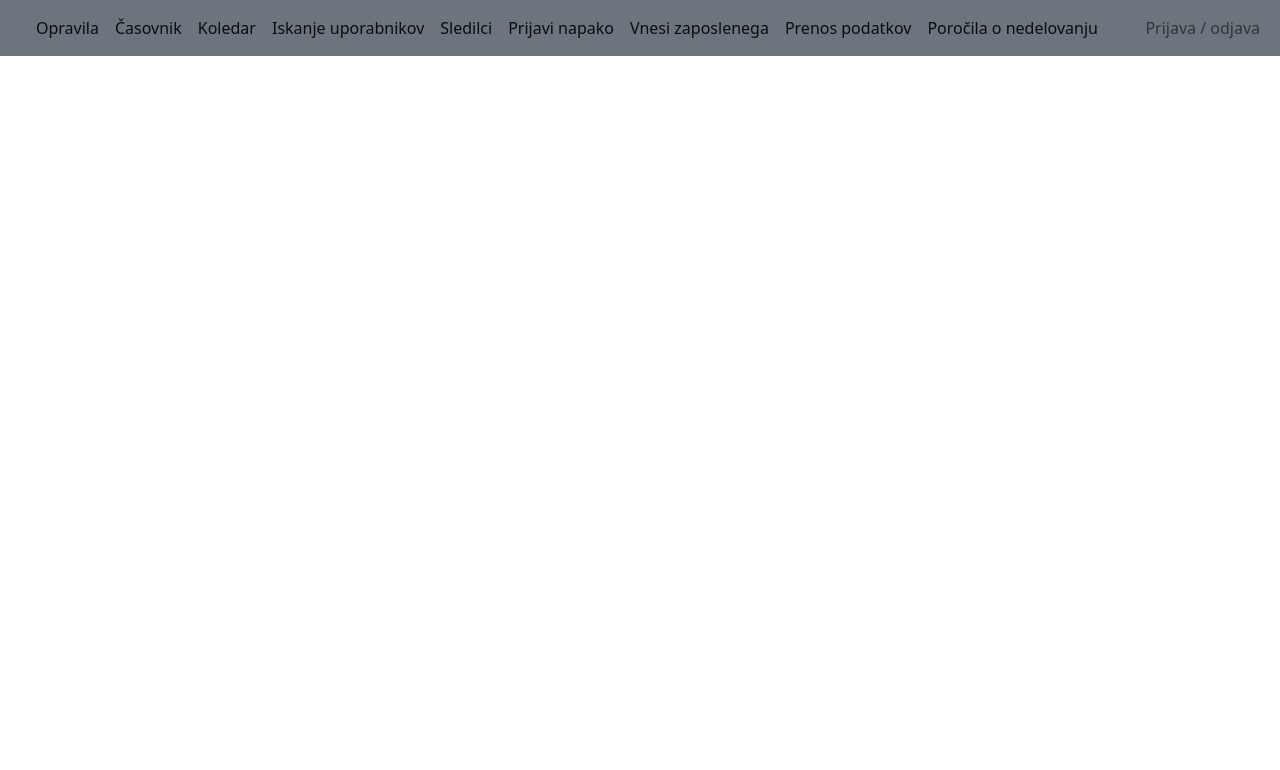
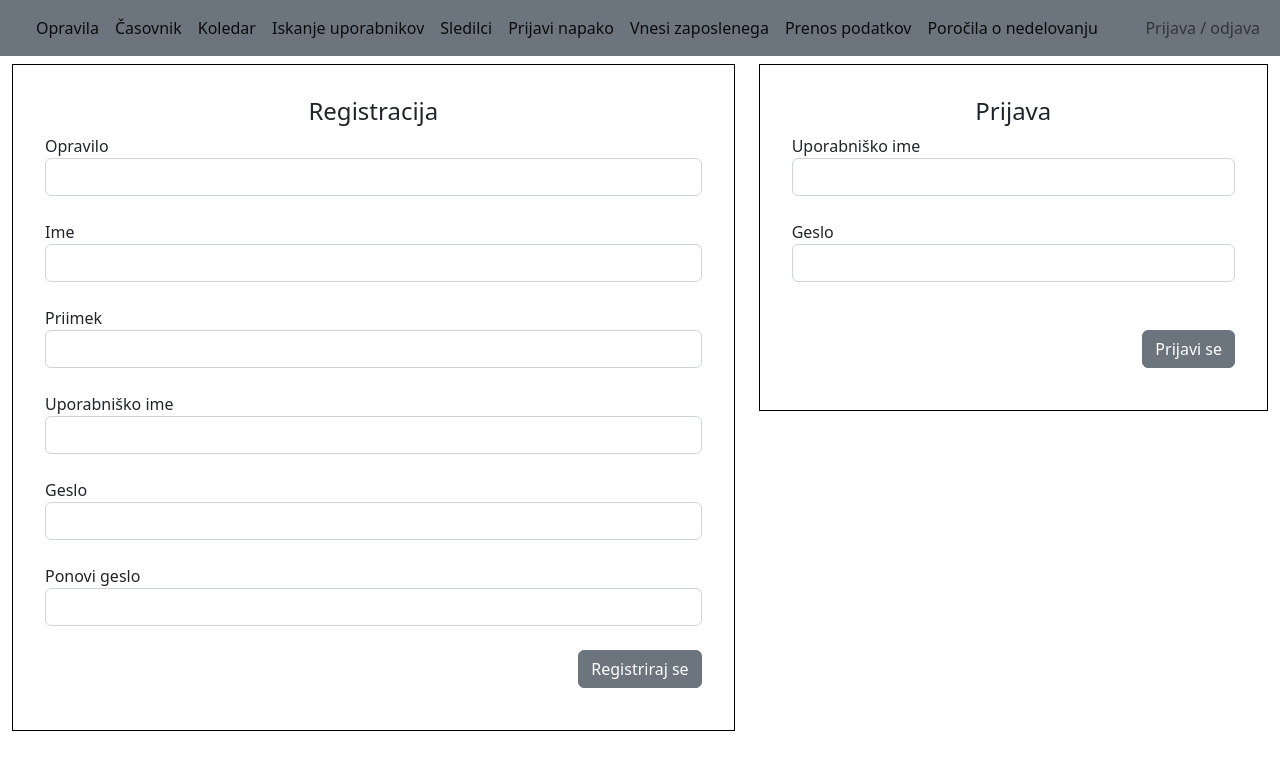
Before and after one commit to juremrzek/ProductivityApp, a Vue app in the folder src/client/: page /prijava in a window 1280 px wide. Shown: the top 770 px of the page. Built offline with nearby package versions, Linux system fonts and the light colour scheme.

Commit message:
add authorization window

```diff
--- /dev/null
+++ b/src/client/src/components/auth/LoginForm.vue
@@ -0,0 +1,45 @@
+<template>
+  <div class="container form">
+    <h4 class="text-center">Prijava</h4>
+    <div class="form-group">
+      <label for="exampleInputEmail1">Uporabniško ime</label>
+      <input class="form-control" v-model="name" />
+    </div>
+    <br />
+    <div class="form-group">
+      <label for="exampleInputEmail1">Geslo</label>
+      <input type="password" class="form-control" v-model="password" />
+    </div>
+    <br />
+    <br />
+    <button
+      type="submit"
+      class="btn btn-secondary float-end"
+      @click.prevent="$emit('prijava', { name: name, password: password })"
+    >
+      Prijavi se
+    </button>
+    <br />
+    <br />
+  </div>
+</template>
+
+<script>
+export default {
+  data() {
+    return {
+      name: "",
+      password: "",
+    }
+  },
+  emits: ["prijava"],
+}
+</script>
+
+<style scoped>
+.form {
+  margin-top: 0.5rem;
+  padding: 2rem;
+  border: 1px solid black;
+}
+</style>
--- /dev/null
+++ b/src/client/src/components/auth/RegisterForm.vue
@@ -0,0 +1,48 @@
+<template>
+  <div class="container form">
+    <h4 class="text-center">Registracija</h4>
+    <div class="form-group">
+      <label for="exampleInputEmail1">Opravilo</label>
+      <input class="form-control" />
+    </div>
+    <br />
+    <div class="form-group">
+      <label for="exampleInputEmail1">Ime </label>
+      <input class="form-control" />
+    </div>
+    <br />
+    <div class="form-group">
+      <label for="exampleInputEmail1">Priimek</label>
+      <input class="form-control" />
+    </div>
+    <br />
+    <div class="form-group">
+      <label for="exampleInputEmail1">Uporabniško ime</label>
+      <input class="form-control" />
+    </div>
+    <br />
+    <div class="form-group">
+      <label for="exampleInputEmail1">Geslo</label>
+      <input type="password" class="form-control" />
+    </div>
+    <br />
+    <div class="form-group">
+      <label for="exampleInputEmail1">Ponovi geslo</label>
+      <input type="password" class="form-control" />
+    </div>
+    <br />
+    <button type="submit" class="btn btn-secondary float-end">
+      Registriraj se
+    </button>
+    <br />
+    <br />
+  </div>
+</template>
+
+<style scoped>
+.form {
+  margin-top: 0.5rem;
+  padding: 2rem;
+  border: 1px solid black;
+}
+</style>
--- a/src/client/src/router/index.js
+++ b/src/client/src/router/index.js
@@ -9,6 +9,7 @@ import IssueResolveWindow from "../views/IssueResolveWindow.vue"
 import ActivityWindow from "../views/ActivityWindow.vue"
 import GoogleCalendarWindow from "../views/GoogleCalendarWindow.vue"
 import SearchUsersWindow from "../views/SearchUsersWindow.vue"
+import AuthorizationWindow from "../views/AuthorizationWindow.vue"
 
 const router = createRouter({
   history: createWebHistory(import.meta.env.BASE_URL),
@@ -63,6 +64,11 @@ const router = createRouter({
       name: "iskanje",
       component: SearchUsersWindow,
     },
+    {
+      path: "/prijava",
+      name: "prijava",
+      component: AuthorizationWindow,
+    },
   ],
 })
 
--- /dev/null
+++ b/src/client/src/views/AuthorizationWindow.vue
@@ -0,0 +1,20 @@
+<script setup>
+import WindowManager from "../components/WindowManager.vue"
+import LoginForm from "../components/auth/LoginForm.vue"
+import RegisterForm from "../components/auth/RegisterForm.vue"
+</script>
+
+<template>
+  <WindowManager>
+    <template v-slot:default> <register-form></register-form></template>
+    <template v-slot:secondary> <login-form></login-form> </template>
+  </WindowManager>
+</template>
+
+<script>
+export default {
+  data() {
+    return {}
+  },
+}
+</script>
```
